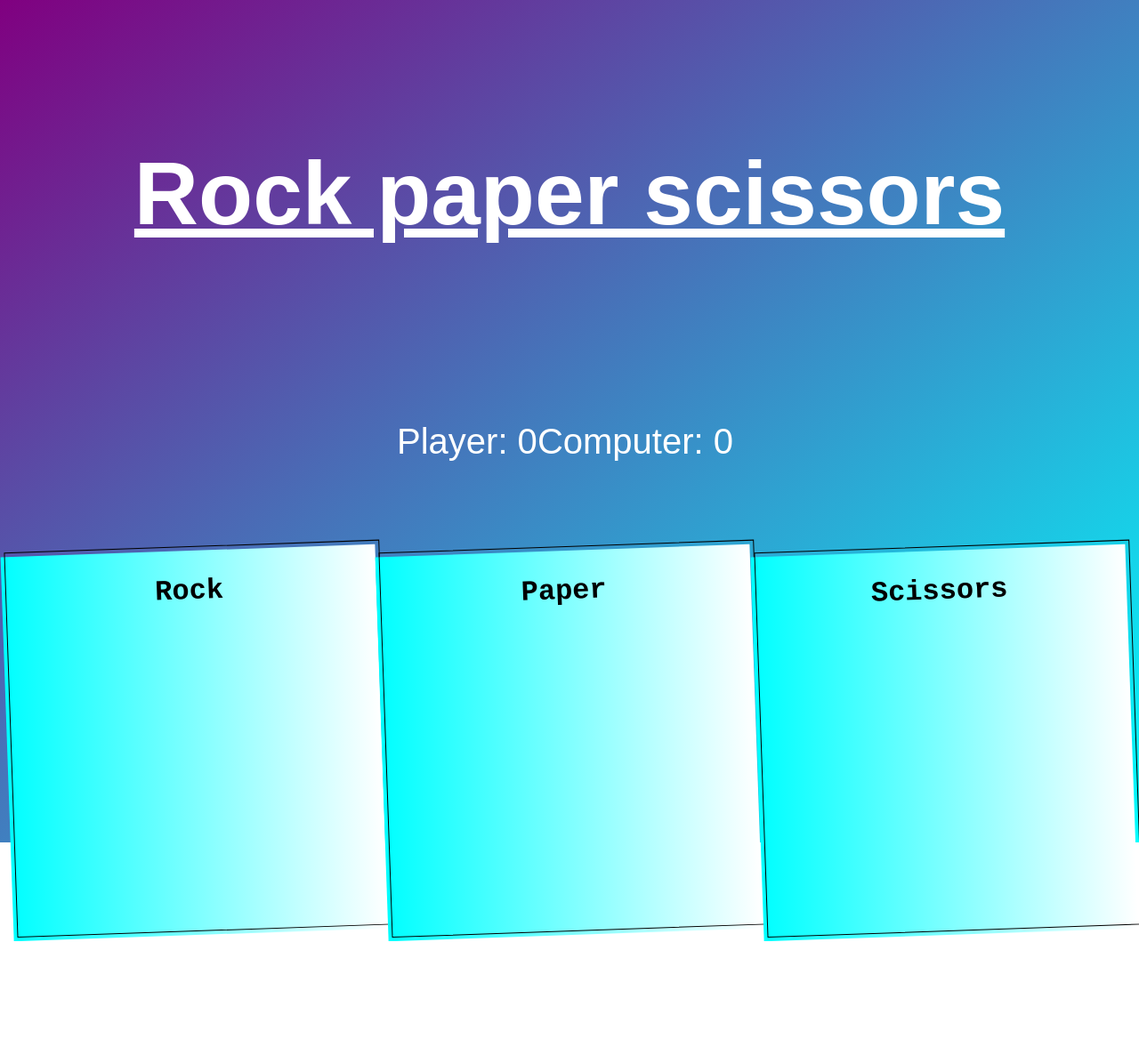
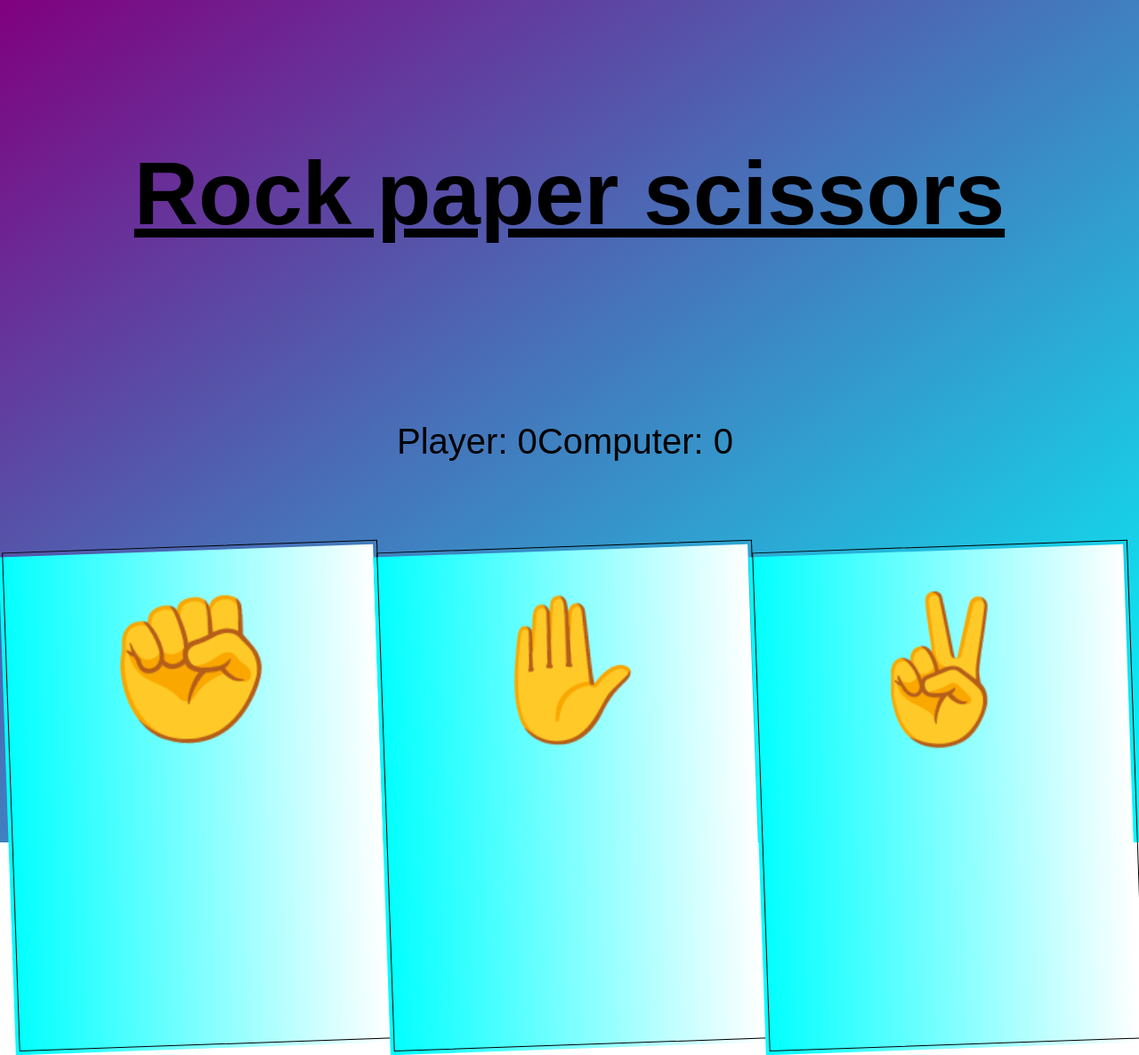
Before and after one commit to smaln/rock-paper-scissors, a plain HTML site: page index.htm in a window 1280 px wide. Shown: the whole page at 89% size. Before the commit the page ends 1058 px from the top, so only its background shows below. Drawn offline with Linux system fonts and the light colour scheme.

Commit message:
emoji & text-color=black

```diff
--- a/index.htm
+++ b/index.htm
@@ -24,15 +24,15 @@
     <div class="blok">
 
         <div class="gumbi">
-            Rock
+            ✊
         </div>
 
         <div class="gumbi">
-            Paper
+            ✋
         </div>
 
         <div class="gumbi">
-            Scissors
+            ✌
         </div>
 
     </div>
--- a/style.css
+++ b/style.css
@@ -11,7 +11,7 @@ html{
 }
 
 .naslov{
-    color: white;
+    color: black;
     padding-bottom: 2rem;
     display: flex;
     justify-content: center;
@@ -34,13 +34,14 @@ html{
   border: 0 solid white;
   color: black;
   display: flex;
-  font-size: 2rem;
+  font-size: 10rem;
   font-family:'Courier New', Courier, monospace;
   font-weight: 700;
   justify-content: center;
   line-height: 1.75rem;
-  padding: 2rem 1.65rem ;
+  padding: 10rem 1.65rem ;
   text-align: center;
+  align-items: end;
   text-decoration: none black solid;
   text-decoration-thickness: auto;
   width: 100%;
@@ -73,7 +74,7 @@ html{
     flex-direction: row;
     justify-content: center;
     padding: 100px;
-    color: white;
+    color: black;
     font-size: 40px;
     text-align: center;
     margin-right: 10px;
```
